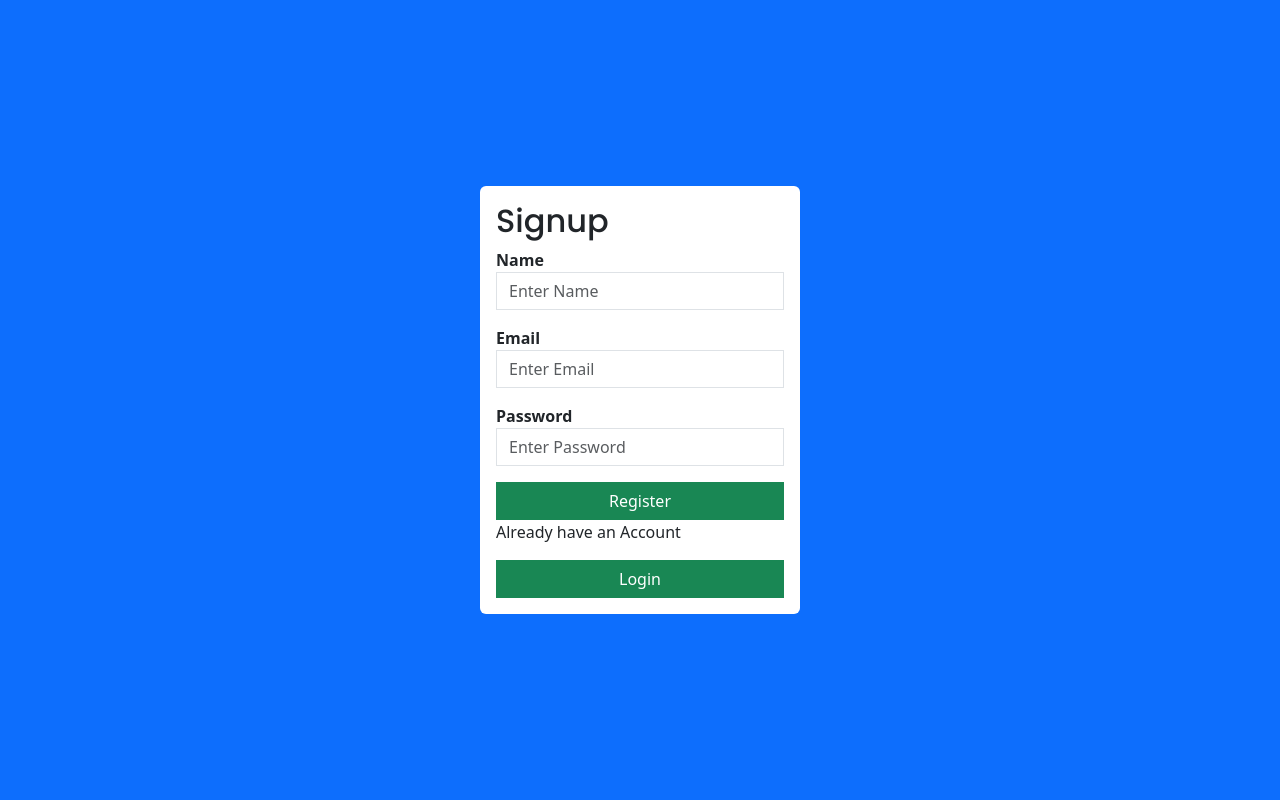
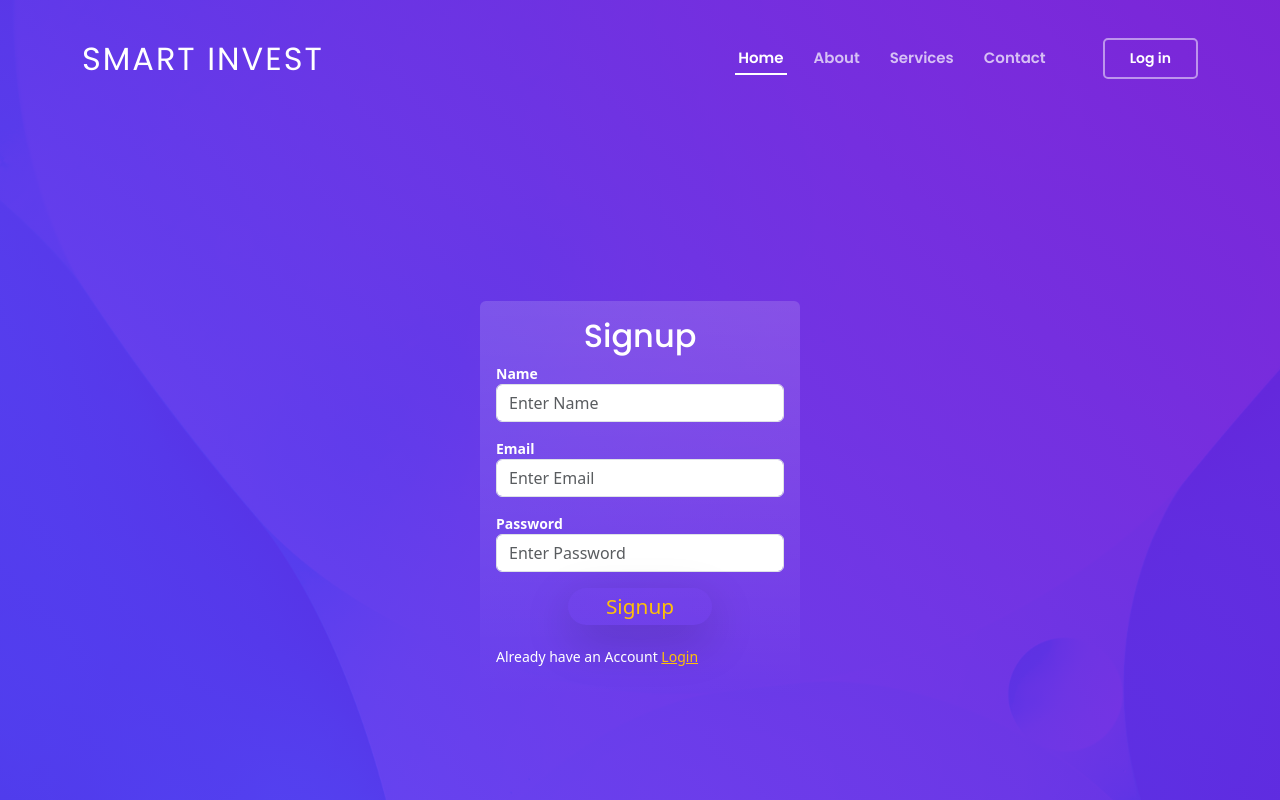
Before and after one commit to InfasMohammed/FInalProject, a React (Create React App) app in the folder client/: page /signup in a window 1280 px wide. Shown: the top 800 px of the page. Built offline with nearby package versions, Linux system fonts and the light colour scheme.

Commit message:
signin signup modification are completed

```diff
--- a/client/public/assets/css/style.css
+++ b/client/public/assets/css/style.css
@@ -542,6 +542,20 @@ h6 {
   }
 }
 
+/* Signup singin section */
+.signup{
+  font-size:1.3rem;
+  decoration:none;
+  border:none;
+  background-color:transparent;
+  padding:.2rem;
+  color:#ffc107;
+}
+.signup:hover{
+  background-color:#ffc107;
+  color:rgb(86 58 250 / 90%);
+}
+
 /*--------------------------------------------------------------
 # Sections General
 --------------------------------------------------------------*/
--- a/client/src/components/Header.jsx
+++ b/client/src/components/Header.jsx
@@ -1,5 +1,5 @@
-import React from 'react'
-import { Link } from 'react-router-dom'
+import React from "react";
+import { Link } from "react-router-dom";
 
 const Header = () => {
   return (
@@ -12,28 +12,28 @@ const Header = () => {
         <nav id="navbar" className="navbar">
           <ul>
             <li>
-            <a className="nav-link scrollto active" href="#hero">
+              <a className="nav-link scrollto active" href="/">
                 Home
               </a>
             </li>
             <li>
-            <a className="nav-link scrollto" href="#about">
+              <a className="nav-link scrollto" href="/about">
                 About
               </a>
             </li>
             <li>
-            <a className="nav-link scrollto" href="#services">
+              <a className="nav-link scrollto" href="/services">
                 Services
               </a>
             </li>
 
             <li>
-            <a className="nav-link scrollto" href="#contact">
+              <a className="nav-link scrollto" href="/contact">
                 Contact
               </a>
             </li>
             <li>
-            <Link to='/login' className="getstarted scrollto" href="#login">
+              <Link to="/login" className="getstarted scrollto">
                 Log in
               </Link>
             </li>
@@ -43,7 +43,7 @@ const Header = () => {
         {/* .navbar */}
       </div>
     </header>
-  )
-}
+  );
+};
 
 export default Header;
--- a/client/src/screen/Home.jsx
+++ b/client/src/screen/Home.jsx
@@ -1,4 +1,5 @@
 import React from 'react'
+import ".."
 import Header from '../components/Header'
 import Footer from '../components/Footer'
 
--- a/client/src/screen/Login.jsx
+++ b/client/src/screen/Login.jsx
@@ -1,14 +1,13 @@
 import React, { useState } from "react";
 import axios from "axios";
 import { Link, useNavigate } from "react-router-dom";
-
+import Header from "../components/Header";
+import Footer from "../components/Footer";
 
 const Login = () => {
-
-
   const [email, setEmail] = useState("");
   const [password, setPassword] = useState("");
-  const navigate = useNavigate()
+  const navigate = useNavigate();
 
   //   axios.defaults.withCredentials = true;
   //   const handleSubmit = (e) => {
@@ -26,43 +25,60 @@ const Login = () => {
   // }
 
   return (
-    <div className='d-flex justify-content-center align-items-center bg-primary vh-100'>
-        <div className='bg-white p-3 rounded w-25'>
-            <h2>Login</h2>
+    <div>
+      <Header />
+      <section id="footer">
+      <div className="d-flex justify-content-center align-items-center vh-100">
+        <div className="bg-warning-emphasis bg-gradient p-3 rounded w-25">
+            <h2 className="text-center">Login</h2>
             {/* <form onSubmit={handleSubmit}> */}
             <form>
-                <div className='mb-3'>
-                    <label htmlFor='email'><strong>Email</strong></label>
+              <div className="mb-3">
+                <label htmlFor="email">
+                  <strong>Email</strong>
+                </label>
                 <input
-                    type='email'
-                    placeholder='Enter Email'
+                  type="email"
+                  placeholder="Enter Email"
                   autoComplete="off"
-                    name='email'
+                  name="email"
                   // onChange={(e) => setEmail(e.target.value)}
-                    className='form-control rounded-0'
+                  className="form-control rounded-0.5 text-body-secondary"
                 />
               </div>
-                <div className='mb-3'>
-                    <label htmlFor='password'><strong>Password</strong></label>
+              <div className="mb-3">
+                <label htmlFor="password">
+                  <strong>Password</strong>
+                </label>
                 <input
-                    type='password'
-                    placeholder='Enter Password'
+                  type="password"
+                  placeholder="Enter Password"
                   autoComplete="off"
-                    name='password'
+                  name="password"
                   // onChange={(e) => setPassword(e.target.value)}
-                    className='form-control rounded-0'
+                  className="form-control rounded-0.5 text-body-secondary"
                 />
               </div>
-                <button type='submit' className='btn btn-success w-100 rounded-0'>
+              <div className="text-center">
+                <button
+                  type="submit"
+                  className="signup shadow-lg w-50 rounded-5 text-center"
+                >
                   Login
                 </button>
-                <div>
-
               </div>
             </form>
-            <p className="text-align-center">If you don't have an account? <Link to={"/signup"}>Signup</Link></p>
+            <br />
+            <p className="text-align-center">
+              If you don't have an account?{" "}
+              <Link to={"/signup"} className="text-warning rounded">
+                Signup
+              </Link>
+            </p>
           </div>
-
+        </div>
+      </section>
+      <Footer />
     </div>
   );
 };
--- a/client/src/screen/Signup.jsx
+++ b/client/src/screen/Signup.jsx
@@ -1,12 +1,14 @@
 import { useState } from "react";
-import axios from 'axios'
+import axios from "axios";
 import { Link, useNavigate } from "react-router-dom";
+import Header from "../components/Header";
+import Footer from "../components/Footer";
 
-function Signup(){
-    const [name, setName] = useState()
-    const [email, setEmail] = useState()
-    const [password, setPassword] = useState()
-    const navigate = useNavigate()
+function Signup() {
+  const [name, setName] = useState();
+  const [email, setEmail] = useState();
+  const [password, setPassword] = useState();
+  const navigate = useNavigate();
 
   // const handleSubmit = (e) => {
   //     e.preventDefault()
@@ -17,57 +19,75 @@ function Signup(){
   //     }).catch(err => console.log(err))
   // }
 
-
-
-return(
-    <div className='d-flex justify-content-center align-items-center bg-primary vh-100'>
-        <div className='bg-white p-3 rounded w-25'>
-            <h2>Signup</h2>
+  return (
+    <>
+    <Header/>
+      <section id="footer">
+      <div className="d-flex justify-content-center align-items-center vh-100">
+        <div className="bg-warning-emphasis bg-gradient p-3 rounded w-25">
+          <h2 className="text-center">Signup</h2>
           {/* <form onSubmit={handleSubmit}> */}
           <form>
-                <div className='mb-3'>
-                    <label htmlFor='email'><strong>Name</strong></label>
+            <div className="mb-3">
+              <label htmlFor="email">
+                <strong>Name</strong>
+              </label>
               <input
-                    type='text'
-                    placeholder='Enter Name'
+                type="text"
+                placeholder="Enter Name"
                 autoComplete="off"
-                    name='email'
+                name="email"
                 // onChange={(e) => setName(e.target.value)}
-                    className='form-control rounded-0'
+                className="form-control rounded-0.5 text-body-secondary"
               />
             </div>
-                <div className='mb-3'>
-                    <label htmlFor='email'><strong>Email</strong></label>
+            <div className="mb-3">
+              <label htmlFor="email">
+                <strong>Email</strong>
+              </label>
               <input
-                    type='email'
-                    placeholder='Enter Email'
+                type="email"
+                placeholder="Enter Email"
                 autoComplete="off"
-                    name='email'
+                name="email"
                 // onChange={(e) => setEmail(e.target.value)}
-                    className='form-control rounded-0'
+                className="form-control rounded-0.5 text-body-secondary"
               />
             </div>
-                <div className='mb-3'>
-                    <label htmlFor='password'><strong>Password</strong></label>
+            <div className="mb-3">
+              <label htmlFor="password">
+                <strong>Password</strong>
+              </label>
               <input
-                    type='password'
-                    placeholder='Enter Password'
+                type="password"
+                placeholder="Enter Password"
                 autoComplete="off"
-                    name='password'
+                name="password"
                 // onChange={(e) => setPassword(e.target.value)}
-                    className='form-control rounded-0'
+                className="form-control rounded-0.5 text-body-secondary"
               />
             </div>
-                <button type='submit' className='btn btn-success w-100 rounded-0'>
-                    Register
+            <div className="text-center">
+              <button
+                type="submit"
+                className="signup shadow-lg w-50 rounded-5 text-center"
+              >
+                Signup
               </button>
+            </div>
           </form>
-            <p>Already have an Account</p>
-            <Link to='/login' className='btn btn-success w-100 rounded-0'>
+          <br />
+          <p className="text-align-center">
+            Already have an Account{" "}
+            <Link to={"/login"} className="text-warning rounded">
               Login
             </Link>
+          </p>
         </div>
       </div>
-)
+      </section>
+      <Footer/>
+    </>
+  );
 }
 export default Signup;
```
Also changed, not shown: client/src/App.css (line endings or trailing spaces). Lines whose indentation alone changed are shown as unchanged.
